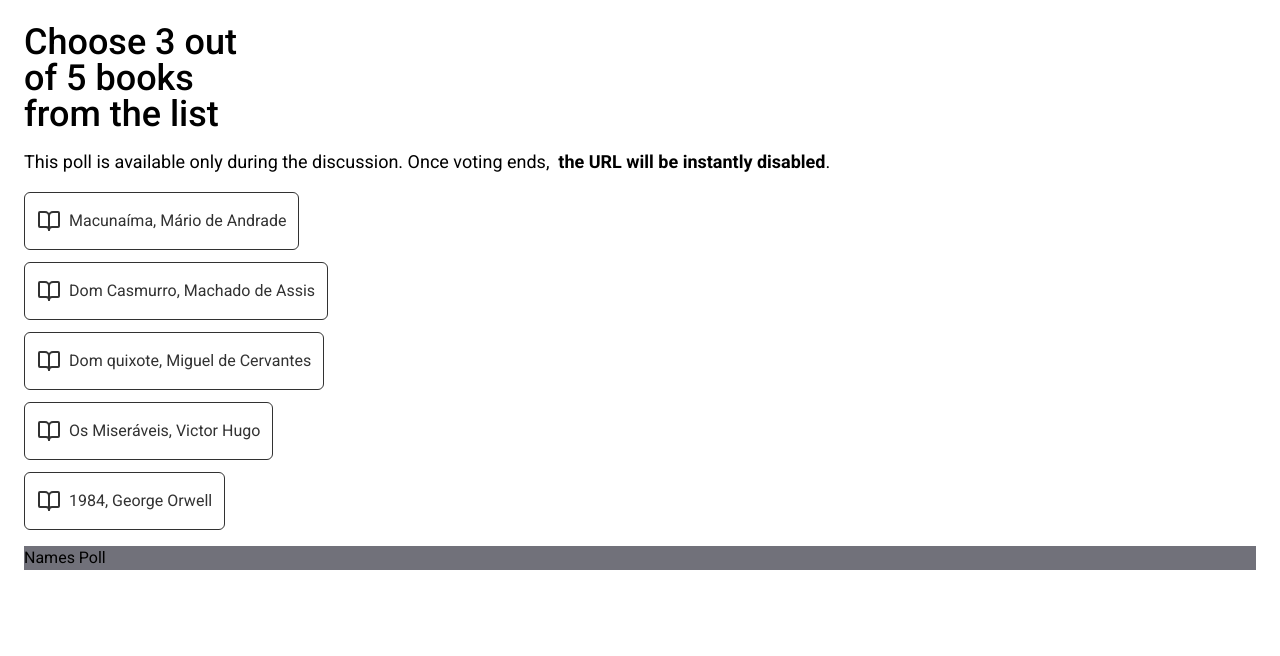
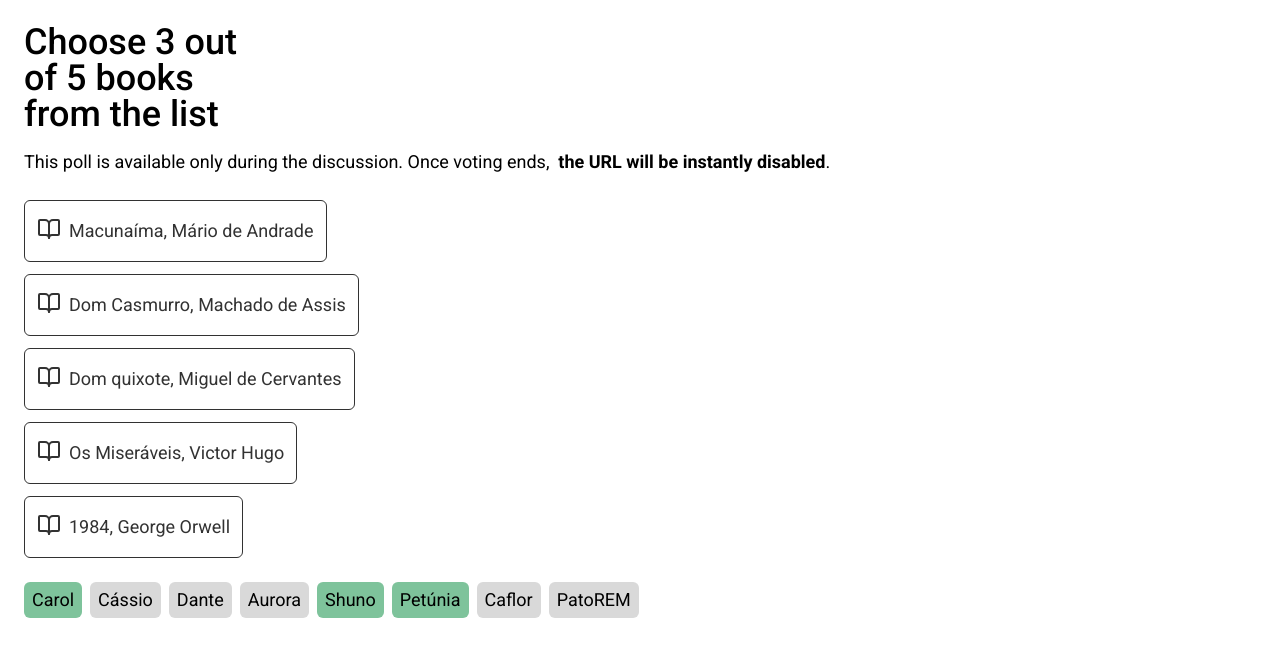
Before and after one commit to carolinaparisi/dom-app, a Next.js app: page / in a window 1280 px wide. Both pictures are taken after a click on the button "Get Started". Shown: the top 656 px of the page. Built offline with nearby package versions, Linux system fonts and the light colour scheme.

Commit message:
feat: add names pool component

```diff
--- a/src/components/BookItem.tsx
+++ b/src/components/BookItem.tsx
@@ -14,11 +14,9 @@ export default function BookItem({
 }: BookItemProps) {
   return (
     <button
-      className={
-        isSelected
-          ? 'max-w-fit rounded-md border border-black bg-black px-3 py-4 text-white'
-          : 'max-w-fit rounded-md border border-black px-3 py-4 text-black'
-      }
+      className={` ${
+        isSelected ? `bg-black text-white` : `border-black text-black`
+      } max-w-fit rounded-md border border-black px-3 py-4`}
       onClick={() => {
         handleBookSelected(id);
       }}
--- a/src/components/VotingPage.tsx
+++ b/src/components/VotingPage.tsx
@@ -1,9 +1,11 @@
 import { useState } from 'react';
 import { Book, initialBooks } from '@/utils/books';
 import BookItem from './BookItem';
+import { VoterName, initialNames } from '@/utils/names';
 
 export default function VotingPage() {
   const [books, setBooks] = useState<Book[]>(initialBooks);
+  const [names, setNames] = useState<VoterName[]>(initialNames);
 
   const handleBookSelected = (id: number) => {
     const updatedBooks = books.map((book) => {
@@ -20,7 +22,7 @@ export default function VotingPage() {
   };
 
   return (
-    <div className="flex flex-col gap-4 p-6">
+    <div className="flex flex-col justify-center gap-6 p-6">
       <div className="flex flex-col gap-4">
         {/* Header */}
         <div className="text-4xl font-medium leading-none">
@@ -41,7 +43,7 @@ export default function VotingPage() {
       </div>
       <div>
         {/* EligibleBooks */}
-        <div className="flex flex-col gap-3">
+        <div className="flex flex-col gap-3 text-lg">
           {books.map((book) => (
             <BookItem
               key={book.id}
@@ -54,7 +56,18 @@ export default function VotingPage() {
         </div>
       </div>
       {/* NamesPool */}
-      <div className="bg-gray">Names Poll</div>
+      <div className="flex flex-wrap gap-2">
+        {names.map((name) => (
+          <span
+            key={name.id}
+            className={` ${
+              name.isReady ? `bg-primary` : `bg-gray_soft`
+            } inline-flex items-center rounded-md px-2 py-1 text-lg`}
+          >
+            {name.name}
+          </span>
+        ))}
+      </div>
     </div>
   );
 }
--- /dev/null
+++ b/src/utils/names.ts
@@ -0,0 +1,16 @@
+export interface VoterName {
+  id: number;
+  name: string;
+  isReady: boolean;
+}
+
+export const initialNames = [
+  { id: 1, name: 'Carol', isReady: true },
+  { id: 2, name: 'Cássio', isReady: false },
+  { id: 3, name: 'Dante', isReady: false },
+  { id: 4, name: 'Aurora', isReady: false },
+  { id: 5, name: 'Shuno', isReady: true },
+  { id: 6, name: 'Petúnia', isReady: true },
+  { id: 7, name: 'Caflor', isReady: false },
+  { id: 8, name: 'PatoREM', isReady: false },
+];
```
Also changed, not shown: tailwind.config.ts (+12 -12 lines), public/assets/login-background.jpeg (added).
